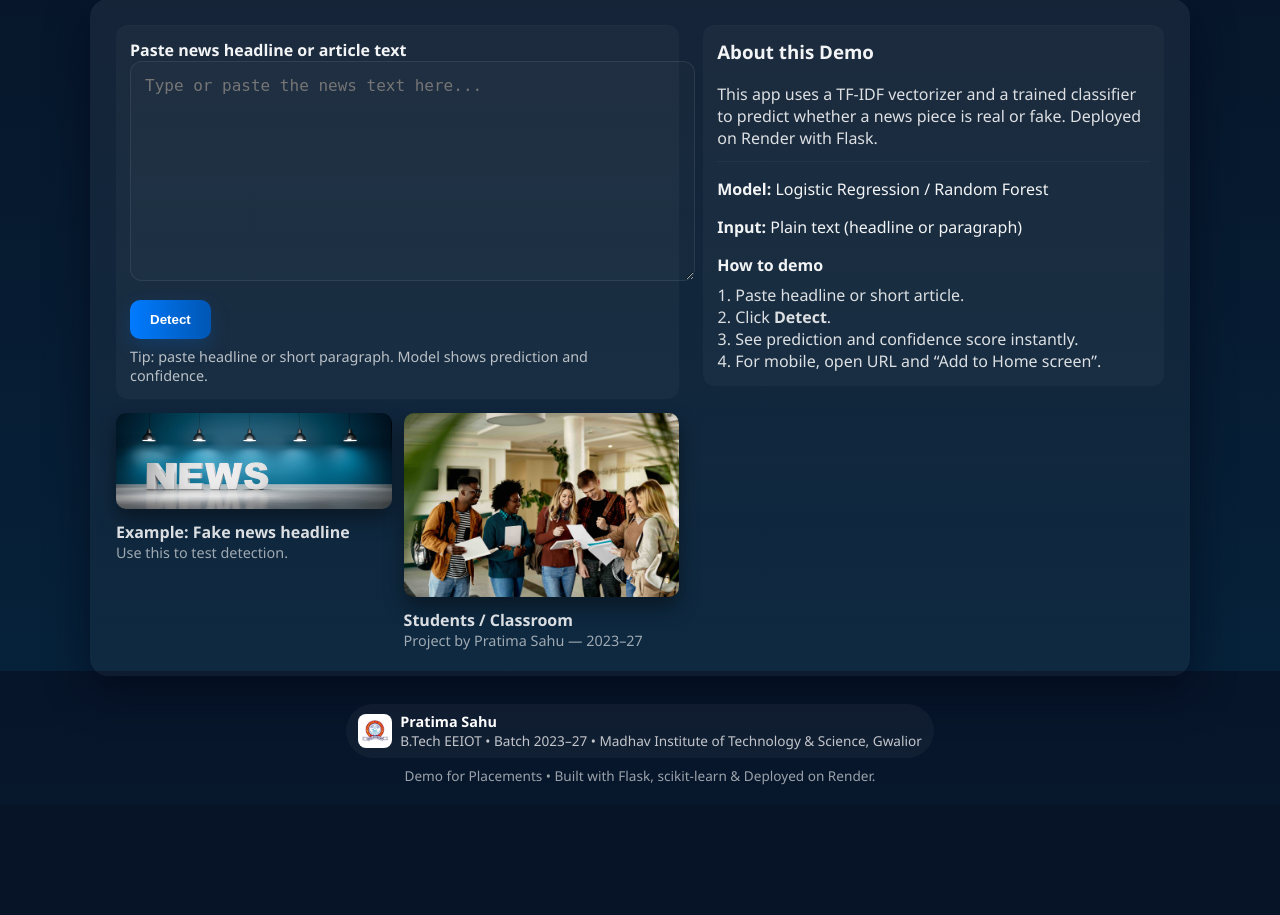
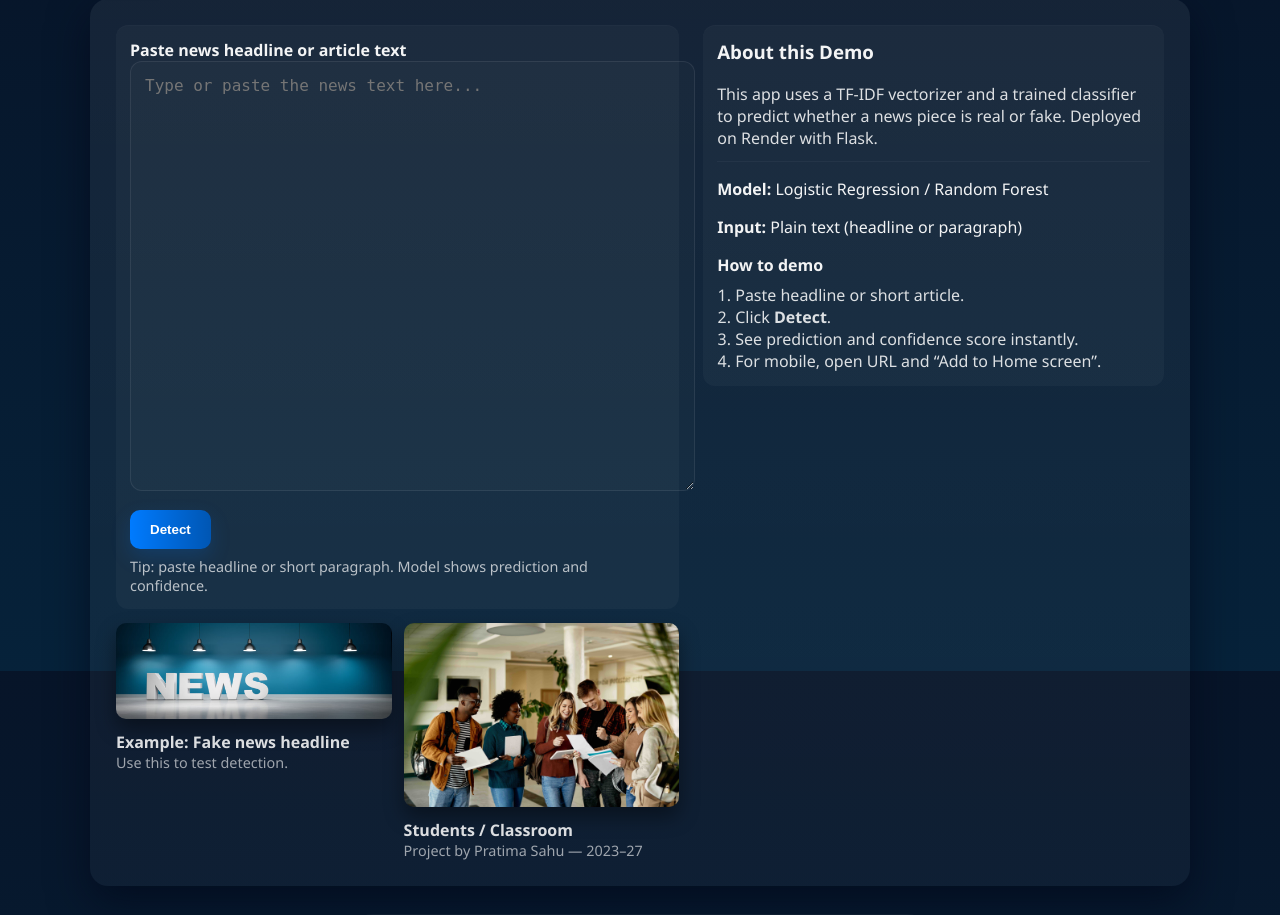
Before and after one commit to pqwert123/FAKENEWSdetector, a Flask app: page / in a window 1280 px wide. Shown: the part 159-1074 px from the top of the page. Before the commit the page ends 944 px from the top, so only its background shows below. Run offline with Flask 3, Linux system fonts and the light colour scheme; parts of the project's set-up code (start-up, migrations or seed data) failed here and were passed over.

Commit message:
Adjust textarea dimensions and scrolling behavior
Increased the minimum height of the news textarea to accommodate larger text and added max-height and overflow properties for better usability.

```diff
--- a/templates/index.html
+++ b/templates/index.html
@@ -92,7 +92,9 @@
 
     textarea#news {
       width: 100%;
-      min-height: 190px;
+      min-height: 400px;     /* bada area for large text */
+      max-height: 700px;     /* prevent full page takeover */
+      overflow-y: scroll;    /* scrollbar for long articles */
       padding: 14px;
       resize: vertical;
       border-radius: 12px;
@@ -101,7 +103,8 @@
       color: #fff;
       font-size: 1rem;
       outline: none;
-    }
+      word-wrap: break-word;  /* long lines wrap karenge */
+}
 
     .btn {
       display: inline-block;
```
